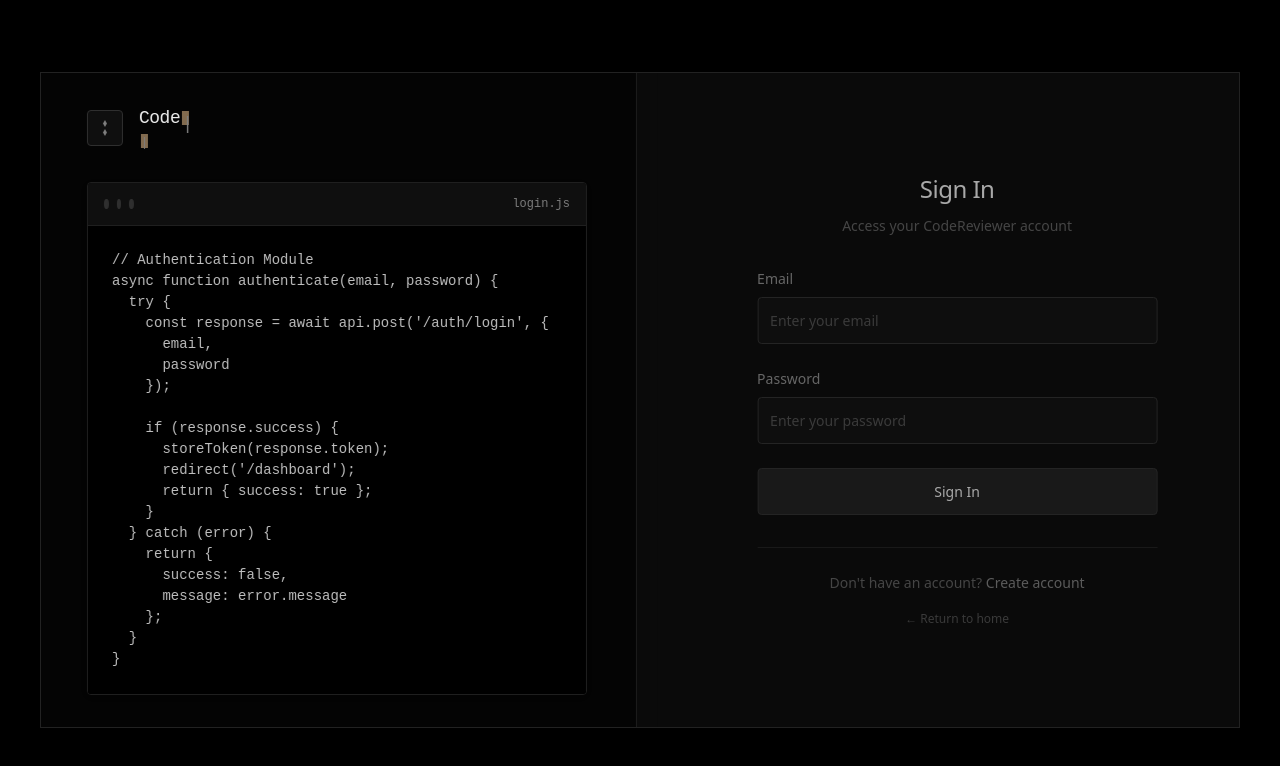
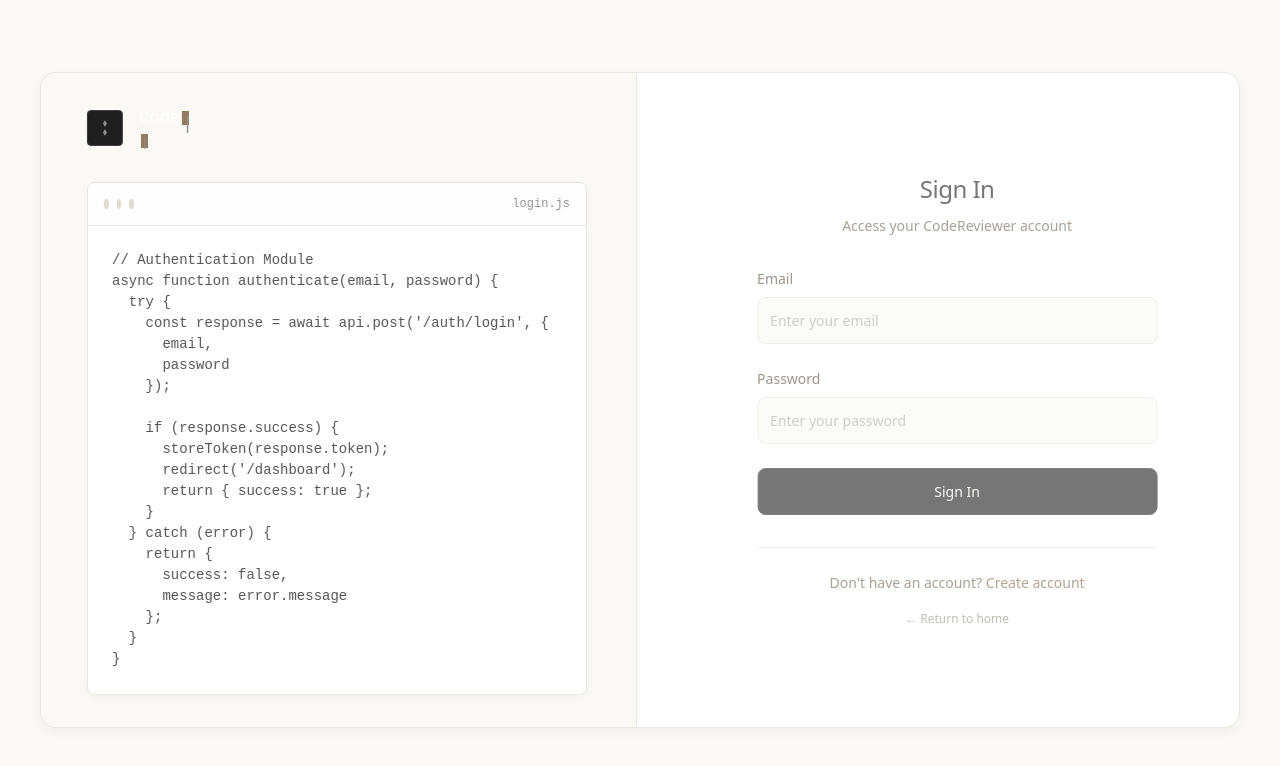
Before and after one commit to Aayushbhandarkar/AI-Code-Review-and-Bug-Detection-System, a React (Vite) app in the folder Frontend/: page /login in a window 1280 px wide. Shown: the top 766 px of the page. Built offline with nearby package versions, Linux system fonts and the light colour scheme.

Commit message:
Update Auth.css

```diff
--- a/Frontend/src/pages/Auth.css
+++ b/Frontend/src/pages/Auth.css
@@ -1,7 +1,7 @@
-/* Minimal Login Container */
+/* Minimal Login Container - Cream Version */
 .minimal-login-container {
   min-height: 100vh;
-  background: #000;
+  background: #faf9f6;
   display: flex;
   align-items: center;
   justify-content: center;
@@ -16,11 +16,12 @@
   max-width: 1200px;
   width: 100%;
   gap: 0;
-  background: #0a0a0a;
-  border: 1px solid #222;
-  border-radius: 0;
+  background: #ffffff;
+  border: 1px solid #e8e6e1;
+  border-radius: 16px;
   overflow: hidden;
   min-height: 600px;
+  box-shadow: 0 4px 12px rgba(0, 0, 0, 0.04);
 }
 
 /* Notification */
@@ -30,24 +31,27 @@
   left: 50%;
   transform: translateX(-50%);
   padding: 0.75rem 1.5rem;
-  border-radius: 4px;
-  color: white;
+  border-radius: 8px;
+  color: #2c2c2c;
   font-weight: 500;
   z-index: 100;
   display: flex;
   align-items: center;
   font-size: 0.875rem;
-  background: rgba(0, 0, 0, 0.9);
-  border: 1px solid #333;
+  background: #ffffff;
+  border: 1px solid #e8e6e1;
   backdrop-filter: blur(10px);
+  box-shadow: 0 2px 8px rgba(0, 0, 0, 0.05);
 }
 
 .notification.success {
-  border-color: #28c940;
+  border-color: #8b7355;
+  background: #faf9f6;
 }
 
 .notification.error {
-  border-color: #ff5f57;
+  border-color: #c4a47c;
+  background: #fef9f0;
 }
 
 .notification-icon {
@@ -57,8 +61,8 @@
 
 /* Left Panel - Typing Animation */
 .typing-panel {
-  background: #050505;
-  border-right: 1px solid #222;
+  background: #faf9f6;
+  border-right: 1px solid #e8e6e1;
   padding: 2rem;
   display: flex;
   align-items: center;
@@ -83,15 +87,15 @@
   justify-content: center;
   width: 40px;
   height: 40px;
-  background: #111;
-  border: 1px solid #333;
-  border-radius: 4px;
+  background: #ffffff;
+  border: 1px solid #e8e6e1;
+  border-radius: 8px;
 }
 
 .logo-icon {
   width: 20px;
   height: 20px;
-  color: #888;
+  color: #8b7355;
 }
 
 .typing-text {
@@ -101,7 +105,7 @@
 .title {
   font-size: 1.5rem;
   font-weight: 500;
-  color: #fff;
+  color: #2c2c2c;
   margin: 0 0 0.25rem 0;
   letter-spacing: -0.5px;
   font-family: 'Courier New', monospace;
@@ -109,7 +113,7 @@
 
 .subtitle {
   font-size: 0.875rem;
-  color: #666;
+  color: #7a6e62;
   margin: 0;
   font-family: 'Courier New', monospace;
   letter-spacing: 1px;
@@ -117,7 +121,7 @@
 
 .cursor {
   animation: blink 1s infinite;
-  color: #888;
+  color: #8b7355;
 }
 
 @keyframes blink {
@@ -127,9 +131,9 @@
 
 /* Code Preview */
 .code-preview {
-  background: #000;
-  border: 1px solid #222;
-  border-radius: 4px;
+  background: #ffffff;
+  border: 1px solid #e8e6e1;
+  border-radius: 8px;
   overflow: hidden;
 }
 
@@ -138,8 +142,8 @@
   justify-content: space-between;
   align-items: center;
   padding: 0.75rem 1rem;
-  background: #111;
-  border-bottom: 1px solid #222;
+  background: #fefefe;
+  border-bottom: 1px solid #e8e6e1;
 }
 
 .dots {
@@ -151,24 +155,24 @@
   width: 10px;
   height: 10px;
   border-radius: 50%;
-  background: #333;
+  background: #ddd8cf;
 }
 
 .filename {
   font-size: 0.75rem;
-  color: #888;
+  color: #8b8b8b;
   font-family: 'Courier New', monospace;
 }
 
 .code {
   padding: 1.5rem;
   margin: 0;
-  color: #ccc;
+  color: #4a4a4a;
   font-family: 'Fira Code', 'Courier New', monospace;
   font-size: 0.875rem;
   line-height: 1.5;
   white-space: pre-wrap;
-  background: #000;
+  background: #ffffff;
   overflow-x: auto;
 }
 
@@ -178,7 +182,7 @@
   display: flex;
   align-items: center;
   justify-content: center;
-  background: #0a0a0a;
+  background: #ffffff;
 }
 
 .form-container {
@@ -194,14 +198,14 @@
 .form-title {
   font-size: 1.5rem;
   font-weight: 500;
-  color: #fff;
+  color: #2c2c2c;
   margin: 0 0 0.5rem 0;
   letter-spacing: -0.5px;
 }
 
 .form-subtitle {
   font-size: 0.875rem;
-  color: #666;
+  color: #7a6e62;
   margin: 0;
 }
 
@@ -217,7 +221,7 @@
 .form-label {
   display: block;
   font-size: 0.875rem;
-  color: #999;
+  color: #6b5b4e;
   margin-bottom: 0.5rem;
   font-weight: 500;
 }
@@ -225,10 +229,10 @@
 .form-input {
   width: 100%;
   padding: 0.75rem;
-  background: #111;
-  border: 1px solid #333;
-  border-radius: 4px;
-  color: #fff;
+  background: #faf9f6;
+  border: 1px solid #e8e6e1;
+  border-radius: 8px;
+  color: #2c2c2c;
   font-size: 0.875rem;
   font-family: inherit;
   transition: all 0.2s;
@@ -236,21 +240,21 @@
 
 .form-input:focus {
   outline: none;
-  border-color: #444;
-  background: #0f0f0f;
+  border-color: #c8c1b6;
+  background: #ffffff;
 }
 
 .form-input::placeholder {
-  color: #555;
+  color: #b8b2a8;
 }
 
 .submit-btn {
   width: 100%;
   padding: 0.75rem;
-  background: #222;
-  color: #fff;
-  border: 1px solid #333;
-  border-radius: 4px;
+  background: #2c2c2c;
+  color: #faf9f6;
+  border: 1px solid #3a3a3a;
+  border-radius: 8px;
   font-size: 0.875rem;
   font-weight: 500;
   cursor: pointer;
@@ -259,12 +263,12 @@
 }
 
 .submit-btn:hover:not(.loading) {
-  background: #333;
-  border-color: #444;
+  background: #3a3a3a;
+  transform: translateY(-1px);
 }
 
 .submit-btn.loading {
-  background: #222;
+  background: #2c2c2c;
   cursor: not-allowed;
   opacity: 0.7;
 }
@@ -273,35 +277,35 @@
 .form-footer {
   text-align: center;
   padding-top: 1.5rem;
-  border-top: 1px solid #222;
+  border-top: 1px solid #e8e6e1;
 }
 
 .footer-text {
-  color: #666;
+  color: #7a6e62;
   font-size: 0.875rem;
   margin-bottom: 0.75rem;
 }
 
 .footer-link {
-  color: #888;
+  color: #8b7355;
   text-decoration: none;
   font-weight: 500;
   transition: color 0.2s;
 }
 
 .footer-link:hover {
-  color: #fff;
+  color: #6b5b4e;
 }
 
 .back-link {
-  color: #555;
+  color: #a09a92;
   text-decoration: none;
   font-size: 0.75rem;
   transition: color 0.2s;
 }
 
 .back-link:hover {
-  color: #888;
+  color: #8b7355;
 }
 
 /* Responsive */
@@ -309,6 +313,7 @@
   .login-content {
     grid-template-columns: 1fr;
     max-width: 500px;
+    border-radius: 12px;
   }
 
   .typing-panel {
@@ -329,6 +334,7 @@
     min-height: 100vh;
     border: none;
     border-radius: 0;
+    box-shadow: none;
   }
 
   .form-container {
```
